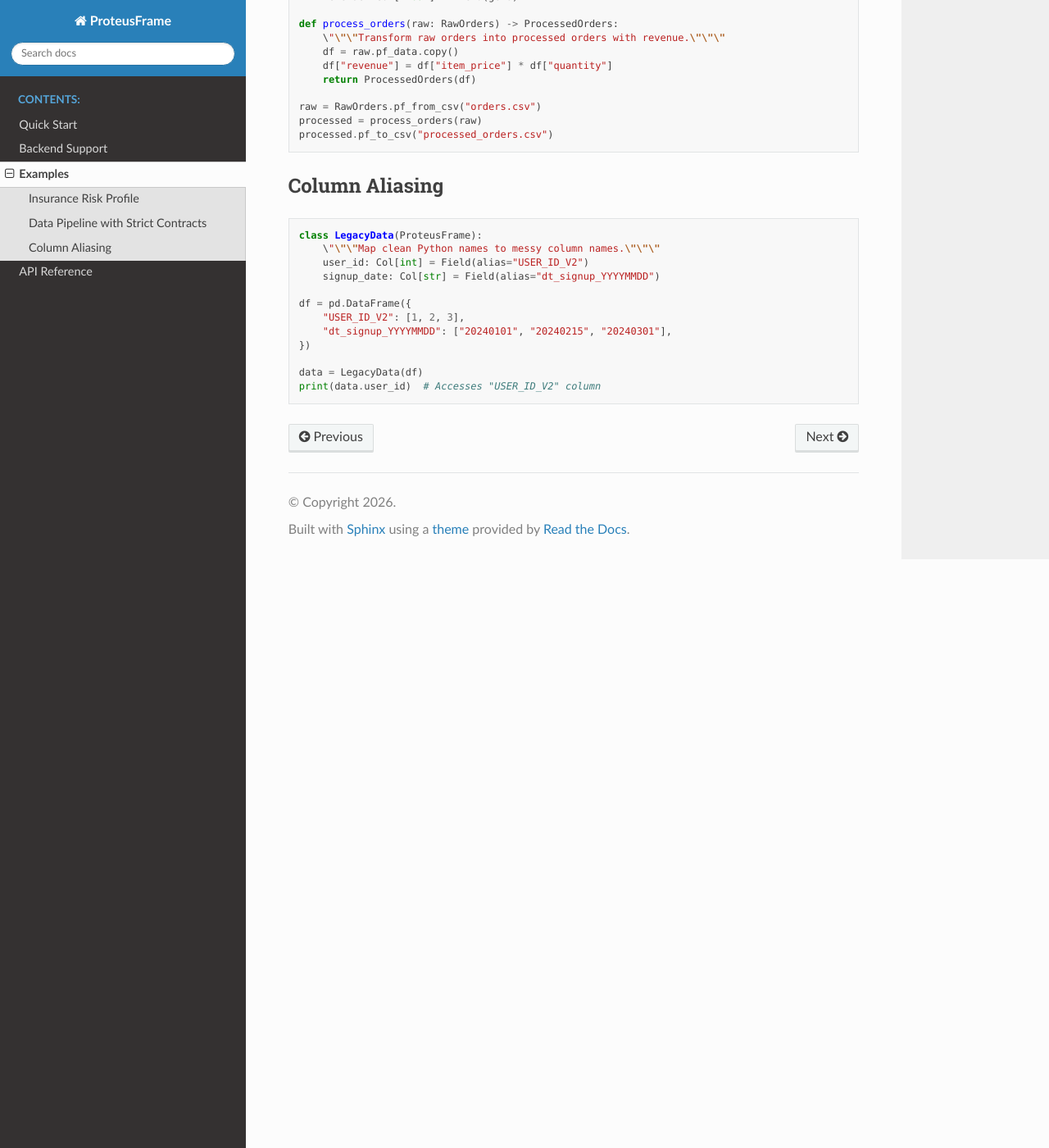
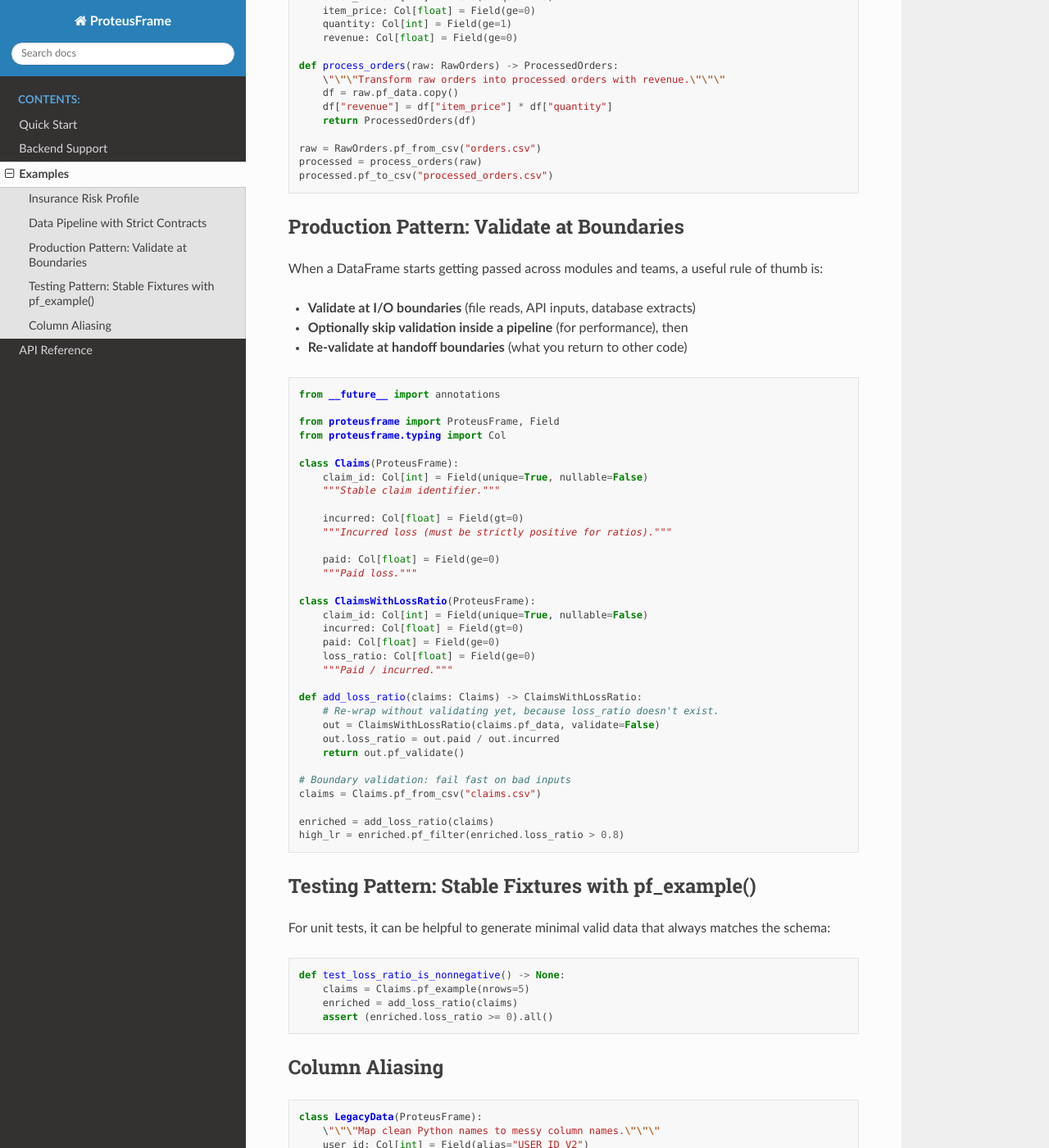
Before and after one commit to pythactuary/frameright, a Sphinx documentation site: the page built from docs/source/examples.rst, in a window 1280 px wide and 1400 px high, scrolled down 1345 px. Shown: the whole window at 82% size. Built offline with Sphinx 7.4.7 and the Read the Docs theme 3.1.0, drawn with Linux system fonts in a browser that asks for light colours; some of the changed text lies outside the part shown.

```diff
--- a/docs/source/examples.rst
+++ b/docs/source/examples.rst
@@ -81,6 +84,65 @@ Data Pipeline with Strict Contracts
     processed.pf_to_csv("processed_orders.csv")
 
 
+Production Pattern: Validate at Boundaries
+-----------------------------------------
+
+When a DataFrame starts getting passed across modules and teams, a useful rule of thumb is:
+
+* **Validate at I/O boundaries** (file reads, API inputs, database extracts)
+* **Optionally skip validation inside a pipeline** (for performance), then
+* **Re-validate at handoff boundaries** (what you return to other code)
+
+.. code-block:: python
+
+    from __future__ import annotations
+
+    from proteusframe import ProteusFrame, Field
+    from proteusframe.typing import Col
+
+    class Claims(ProteusFrame):
+        claim_id: Col[int] = Field(unique=True, nullable=False)
+        """Stable claim identifier."""
+
+        incurred: Col[float] = Field(gt=0)
+        """Incurred loss (must be strictly positive for ratios)."""
+
+        paid: Col[float] = Field(ge=0)
+        """Paid loss."""
+
+    class ClaimsWithLossRatio(ProteusFrame):
+        claim_id: Col[int] = Field(unique=True, nullable=False)
+        incurred: Col[float] = Field(gt=0)
+        paid: Col[float] = Field(ge=0)
+        loss_ratio: Col[float] = Field(ge=0)
+        """Paid / incurred."""
+
+    def add_loss_ratio(claims: Claims) -> ClaimsWithLossRatio:
+        # Re-wrap without validating yet, because loss_ratio doesn't exist.
+        out = ClaimsWithLossRatio(claims.pf_data, validate=False)
+        out.loss_ratio = out.paid / out.incurred
+        return out.pf_validate()
+
+    # Boundary validation: fail fast on bad inputs
+    claims = Claims.pf_from_csv("claims.csv")
+
+    enriched = add_loss_ratio(claims)
+    high_lr = enriched.pf_filter(enriched.loss_ratio > 0.8)
+
+
+Testing Pattern: Stable Fixtures with pf_example()
+-------------------------------------------------
+
+For unit tests, it can be helpful to generate minimal valid data that always matches the schema:
+
+.. code-block:: python
+
+    def test_loss_ratio_is_nonnegative() -> None:
+        claims = Claims.pf_example(nrows=5)
+        enriched = add_loss_ratio(claims)
+        assert (enriched.loss_ratio >= 0).all()
+
+
 Column Aliasing
 ---------------
 
--- a/pyproject.toml
+++ b/pyproject.toml
@@ -41,6 +41,7 @@ dev = [
     "pytest>=7.0",
     "pytest-cov>=4.0",
     "mypy>=1.0",
+    "pyright>=1.1.0",
     "pandas-stubs>=2.0.0",
     "ruff>=0.1.0",
     "pre-commit>=3.0",
```
Also changed, not shown: other parts of docs/source/examples.rst (+6 -3 lines), README.md (+6 -4 lines), docs/source/api.rst (+8 -0 lines), docs/source/backends.rst (+55 -1 lines), docs/source/quickstart.rst (+17 -1 lines), pyrightconfig.json (added, +10 -0 lines), 7 other files.
